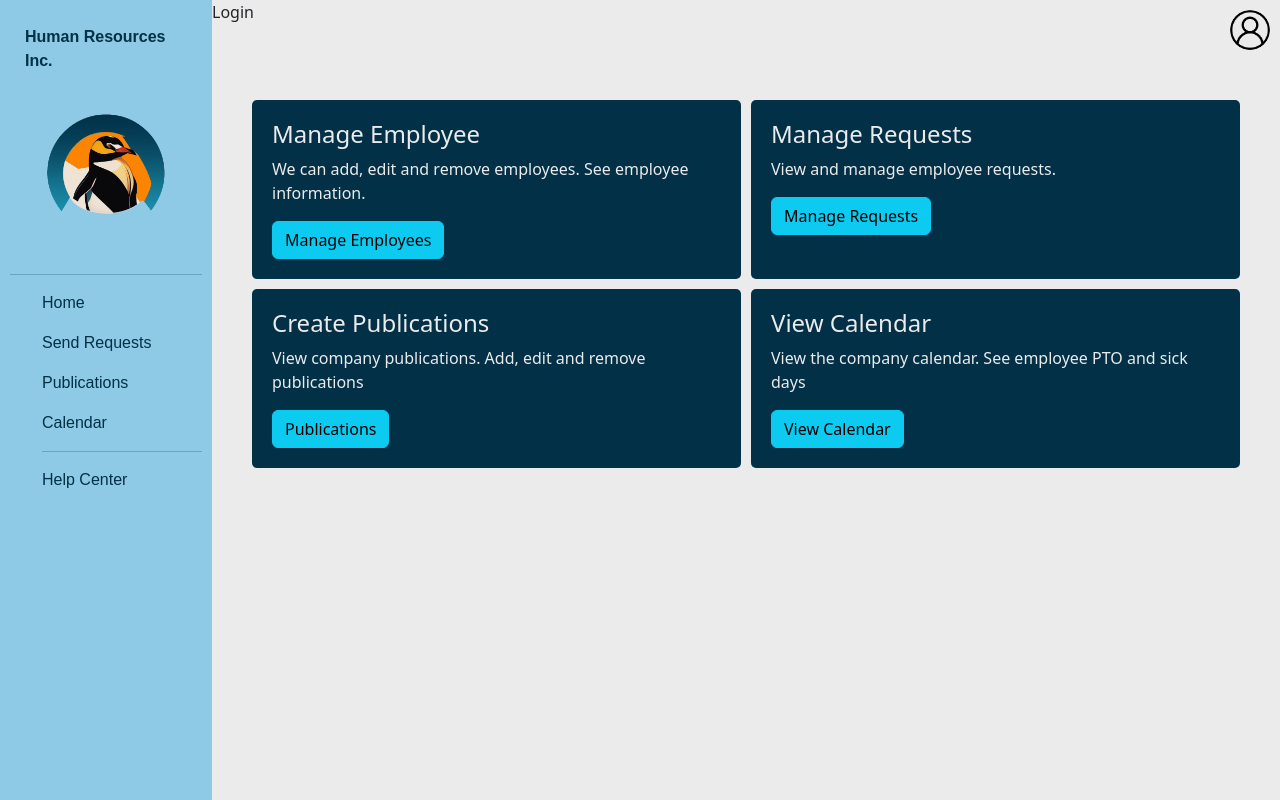
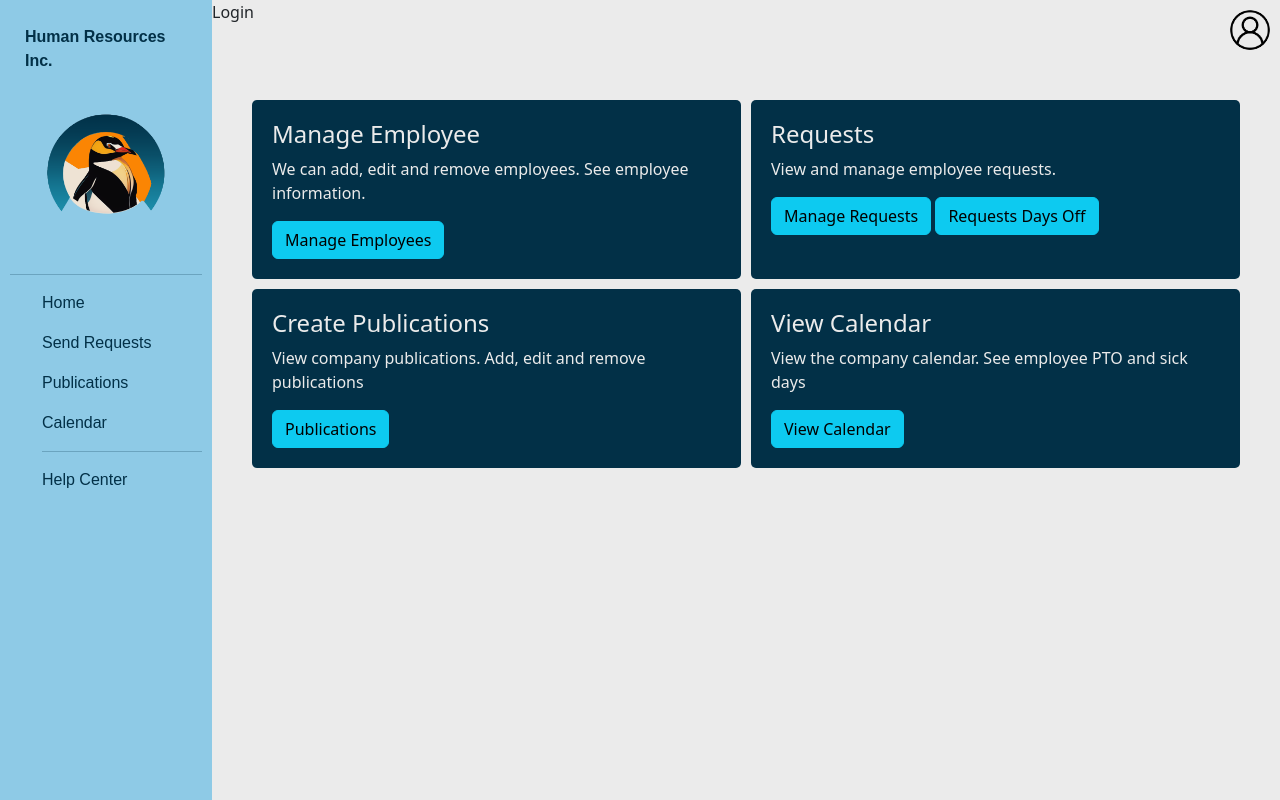
Before and after one commit to YupiByte/HR-Management, a Django app: template src/hr_management/user/templates/administrator/admin_home.html in a window 1280 px wide. Run offline with Django 3.2, Linux system fonts and the light colour scheme; the template is opened without the code that fills it, so the values that code supplies are empty.

Commit message:
Added Request Days Off functionality to admin_home and admin navbar section.

```diff
--- a/src/hr_management/user/templates/administrator/admin_home.html
+++ b/src/hr_management/user/templates/administrator/admin_home.html
@@ -12,9 +12,10 @@
                 <a href="{% url 'manage_employees' %}"><button class="btn btn-info" type="button">Manage Employees</button></a>
             </div>
             <div class="division-4-item">
-                <h4>Manage Requests</h4>
+                <h4>Requests</h4>
                 <p>View and manage employee requests.</p>
                 <a href="{% url 'manage_req' %}"><button class="btn btn-info" type="button">Manage Requests</button></a>
+                <a href="{% url 'submit_req' %}"><button class="btn btn-info" type="button">Requests Days Off</button></a>
             </div>
             <div class="division-4-item">
                 <h4>Create Publications</h4>
--- a/src/hr_management/user/templates/navbar.html
+++ b/src/hr_management/user/templates/navbar.html
@@ -30,6 +30,9 @@
           </p>
           <p class="nav-item">
             <a class="nav-link" href="{% url 'manage_req' %}">Manage Requests</a>
+          </p>
+          <p class="nav-item">
+            <a class="nav-link" href="{% url 'submit_req' %}">Request Days Off</a>
           </p>
           <p class="nav-item">
             <a class="nav-link" href="{% url 'create_publication' %}">Publications</a>
```
